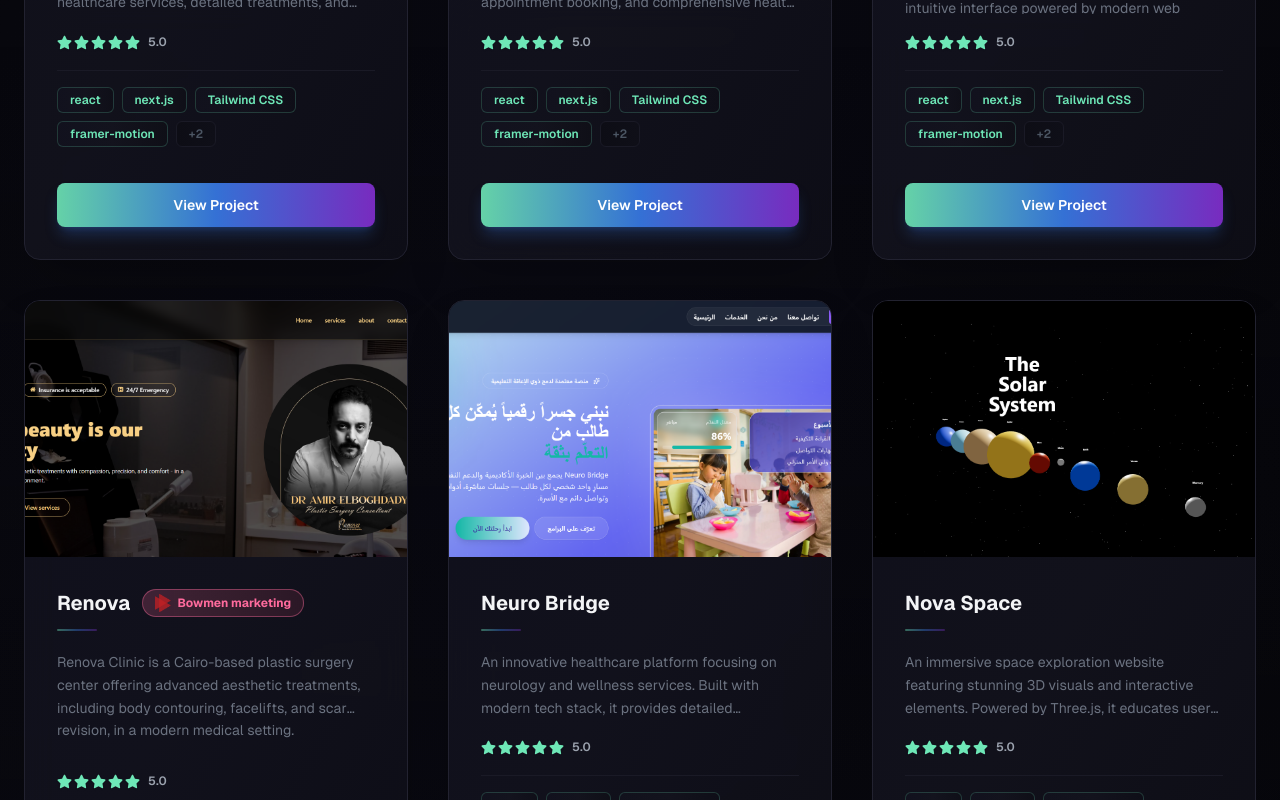
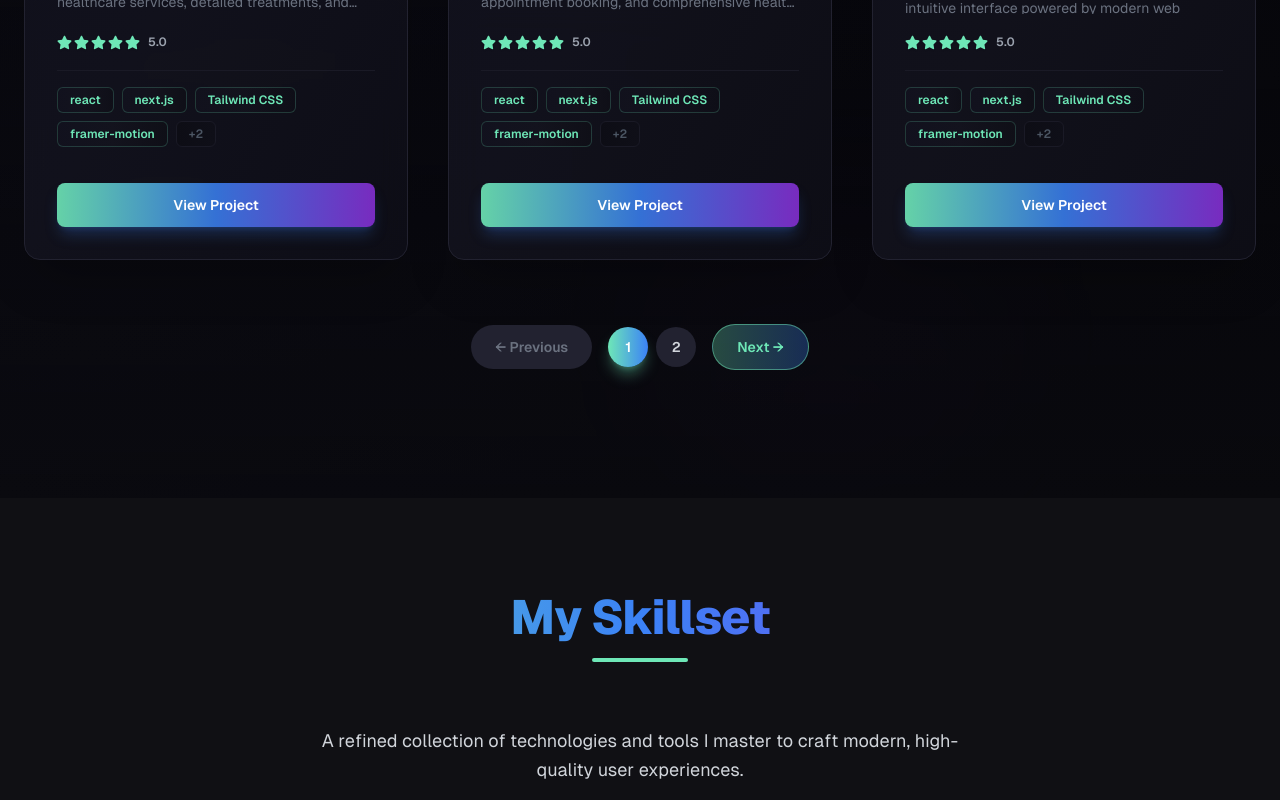
Before and after one commit to lancer7178/my-portfolio2, a Next.js app: page / in a window 1280 px wide. Shown: the part 4334-5134 px from the top of the page. Built offline with nearby package versions, Linux system fonts and the light colour scheme.

Commit message:
feat: Implement pagination for project display in ProjectsSection component

```diff
--- a/src/components/ProjectsSection.jsx
+++ b/src/components/ProjectsSection.jsx
@@ -47,6 +47,9 @@ function ProjectImage({ src, alt, title }) {
 }
 
 export default function ProjectsSection({ projects = [] }) {
+  const [currentPage, setCurrentPage] = useState(1);
+  const itemsPerPage = 6;
+
   if (!Array.isArray(projects) || projects.length === 0) {
     return (
       <section className="py-24 text-center text-gray-400 bg-[#101014]">
@@ -54,6 +57,11 @@ export default function ProjectsSection({ projects = [] }) {
       </section>
     );
   }
+
+  const totalPages = Math.ceil(projects.length / itemsPerPage);
+  const startIdx = (currentPage - 1) * itemsPerPage;
+  const endIdx = startIdx + itemsPerPage;
+  const displayedProjects = projects.slice(startIdx, endIdx);
 
   return (
     <motion.section
@@ -130,10 +138,9 @@ export default function ProjectsSection({ projects = [] }) {
             experiences.
           </motion.p>
         </motion.div>
-
         {/* Premium Grid */}
         <div className="grid gap-8 md:gap-10 lg:grid-cols-2 xl:grid-cols-3">
-          {projects.map((project, idx) => (
+          {displayedProjects.map((project, idx) => (
             <motion.div
               key={idx}
               className="group relative h-full bg-gradient-to-br from-[#12121f]/80 via-[#14141f]/80 to-[#0f0f18]/80 rounded-2xl border border-[#222230] overflow-hidden shadow-2xl hover:border-[#3B82F6]/60 hover:shadow-2xl hover:bg-gradient-to-br hover:from-[#14141f]/95 hover:via-[#15151f]/95 hover:to-[#0f0f1a]/95 transition-all duration-700 ease-out flex flex-col backdrop-blur-lg"
@@ -179,8 +186,6 @@ export default function ProjectsSection({ projects = [] }) {
                         transition={{ delay: 0.3 }}
                         whileHover={{ scale: 1.05 }}
                       >
-
-
                         {/* Text content */}
                         <Image
                           src="/bowmen.png"
@@ -275,6 +280,65 @@ export default function ProjectsSection({ projects = [] }) {
             </motion.div>
           ))}
         </div>
+        {/* Pagination Controls */}
+        {totalPages > 1 && (
+          <motion.div
+            className="mt-16 flex items-center justify-center gap-4"
+            initial={{ opacity: 0, y: 20 }}
+            animate={{ opacity: 1, y: 0 }}
+            transition={{ delay: 0.5, duration: 0.6 }}
+          >
+            <motion.button
+              onClick={() => setCurrentPage((prev) => Math.max(1, prev - 1))}
+              disabled={currentPage === 1}
+              className={`px-6 py-3 rounded-full text-sm font-semibold transition-all duration-300 ${
+                currentPage === 1
+                  ? "bg-[#222230] text-gray-500 cursor-not-allowed"
+                  : "bg-gradient-to-r from-[#6EE7B7]/30 to-[#3B82F6]/30 text-[#6EE7B7] hover:from-[#6EE7B7]/50 hover:to-[#3B82F6]/50 border border-[#6EE7B7]/50 hover:border-[#6EE7B7]/70"
+              }`}
+              whileHover={currentPage !== 1 ? { scale: 1.05 } : {}}
+              whileTap={currentPage !== 1 ? { scale: 0.95 } : {}}
+            >
+              ← Previous
+            </motion.button>
+
+            <div className="flex items-center gap-2">
+              {Array.from({ length: totalPages }, (_, i) => i + 1).map(
+                (page) => (
+                  <motion.button
+                    key={page}
+                    onClick={() => setCurrentPage(page)}
+                    className={`w-10 h-10 rounded-full text-sm font-semibold transition-all duration-300 ${
+                      currentPage === page
+                        ? "bg-gradient-to-r from-[#6EE7B7] to-[#3B82F6] text-white shadow-lg shadow-[#6EE7B7]/40"
+                        : "bg-[#222230] text-gray-300 hover:bg-[#2a2a35] hover:text-[#6EE7B7]"
+                    }`}
+                    whileHover={{ scale: 1.1 }}
+                    whileTap={{ scale: 0.9 }}
+                  >
+                    {page}
+                  </motion.button>
+                ),
+              )}
+            </div>
+
+            <motion.button
+              onClick={() =>
+                setCurrentPage((prev) => Math.min(totalPages, prev + 1))
+              }
+              disabled={currentPage === totalPages}
+              className={`px-6 py-3 rounded-full text-sm font-semibold transition-all duration-300 ${
+                currentPage === totalPages
+                  ? "bg-[#222230] text-gray-500 cursor-not-allowed"
+                  : "bg-gradient-to-r from-[#6EE7B7]/30 to-[#3B82F6]/30 text-[#6EE7B7] hover:from-[#6EE7B7]/50 hover:to-[#3B82F6]/50 border border-[#6EE7B7]/50 hover:border-[#6EE7B7]/70"
+              }`}
+              whileHover={currentPage !== totalPages ? { scale: 1.05 } : {}}
+              whileTap={currentPage !== totalPages ? { scale: 0.95 } : {}}
+            >
+              Next →
+            </motion.button>
+          </motion.div>
+        )}{" "}
       </div>
     </motion.section>
   );
```
